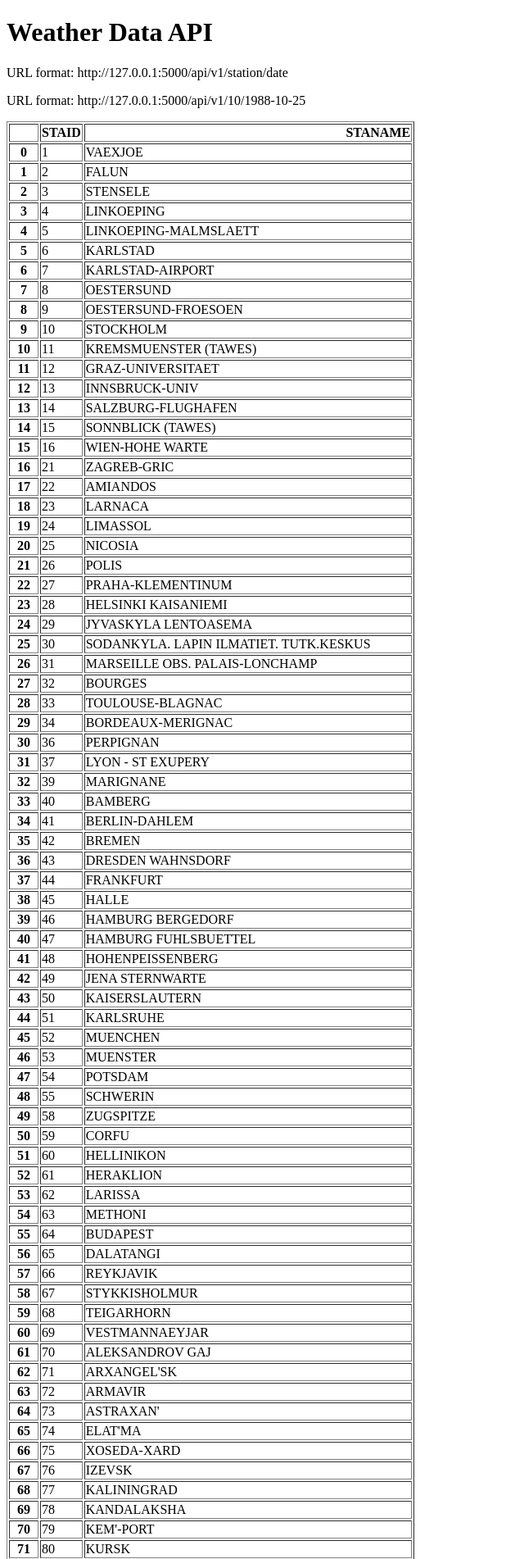
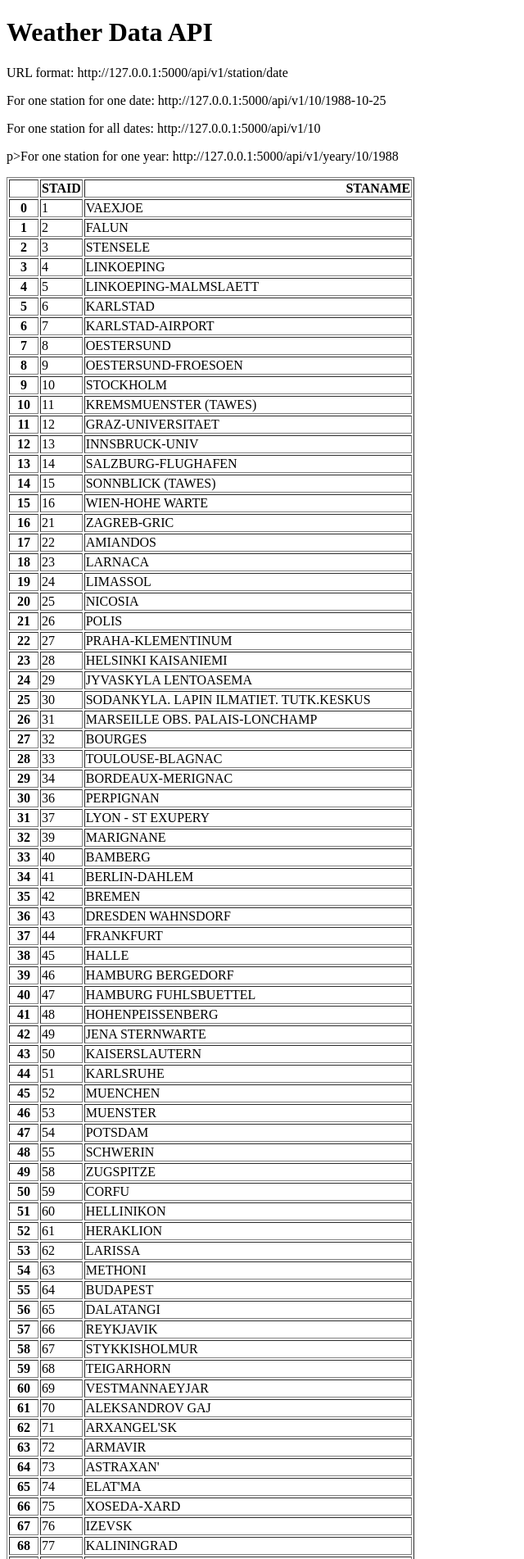
Before and after one commit to LC231/python-mega-course-6-Weather-Data-API, a Flask app: page / in a window 1280 px wide. Shown: the top 1902 px of the page at 82% size, without its empty margins (0-640 px from the left). Run offline with Flask 3, Linux system fonts and the light colour scheme.

Commit message:
add url endpoint for yearly and all data

```diff
--- a/main.py
+++ b/main.py
@@ -22,5 +22,25 @@ def about(station, date):
             "date": date,
             "temperature": temperature}
 
+@app.route("/api/v1/<station>")
+def all_data(station):
+    filename = "data_small\TG_STAID" \
+                + str(station).zfill(6) + ".txt"
+    df = pd.read_csv(filename,skiprows=20, parse_dates=['    DATE'])
+    result = df.to_dict(orient="records")
+    return result
+
+@app.route("/api/v1/yearly/<station>/<year>")
+def yearly(station, year):
+    filename = "data_small\TG_STAID" \
+                + str(station).zfill(6) + ".txt"
+    df = pd.read_csv(filename,skiprows=20)
+
+    df["    DATE"] = df["    DATE"].astype(str)
+    result = df[df['    DATE'].st.startswith(str(year))]\
+    .to_dict(orient="records")
+
+    return result
+
 if __name__ == "__main__":
     app.run(debug=True)
--- a/templates/home.html
+++ b/templates/home.html
@@ -7,7 +7,9 @@
 <body>
 <h1>Weather Data API</h1>
 <p>URL format: http://127.0.0.1:5000/api/v1/station/date</p>
-<p>URL format: http://127.0.0.1:5000/api/v1/10/1988-10-25</p>
+<p>For one station for one date: http://127.0.0.1:5000/api/v1/10/1988-10-25</p>
+<p>For one station for all dates: http://127.0.0.1:5000/api/v1/10</p>
+p>For one station for one year: http://127.0.0.1:5000/api/v1/yeary/10/1988</p>
 <p>{{data|safe}}</p>
 </body>
 </html>
```
Also changed, not shown: tutorial.html (deleted, +0 -22 lines).
